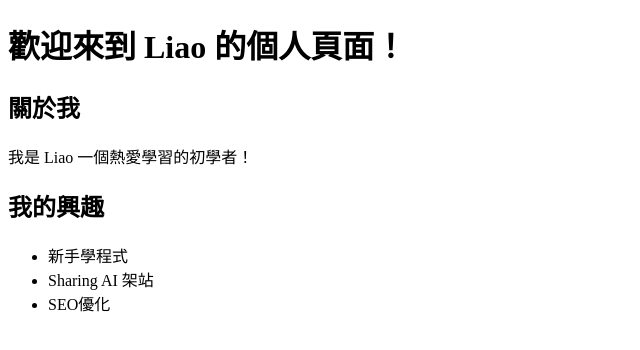
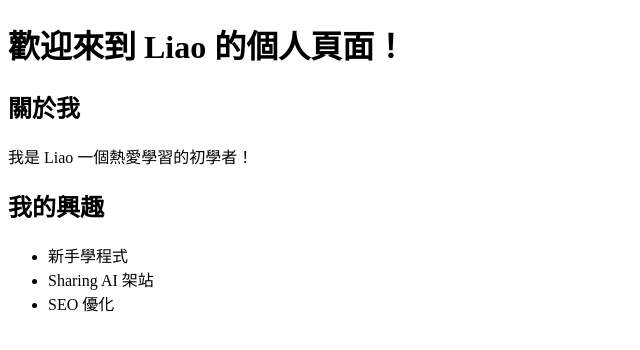
Before and after one commit to flpliao/demo, a plain HTML site: page index.html in a window 1280 px wide. Shown: the full height of the page, 0-640 px from the left. Drawn offline with Linux system fonts and the light colour scheme.

Commit message:
更新個人頁面內容

```diff
--- a/index.html
+++ b/index.html
@@ -14,7 +14,7 @@
 <ul>
   <li>新手學程式</li>
   <li>Sharing AI 架站</li>
-  <li>SEO優化</li>
+  <li>SEO 優化</li>
 </ul>
 </body>
 </html>
```
